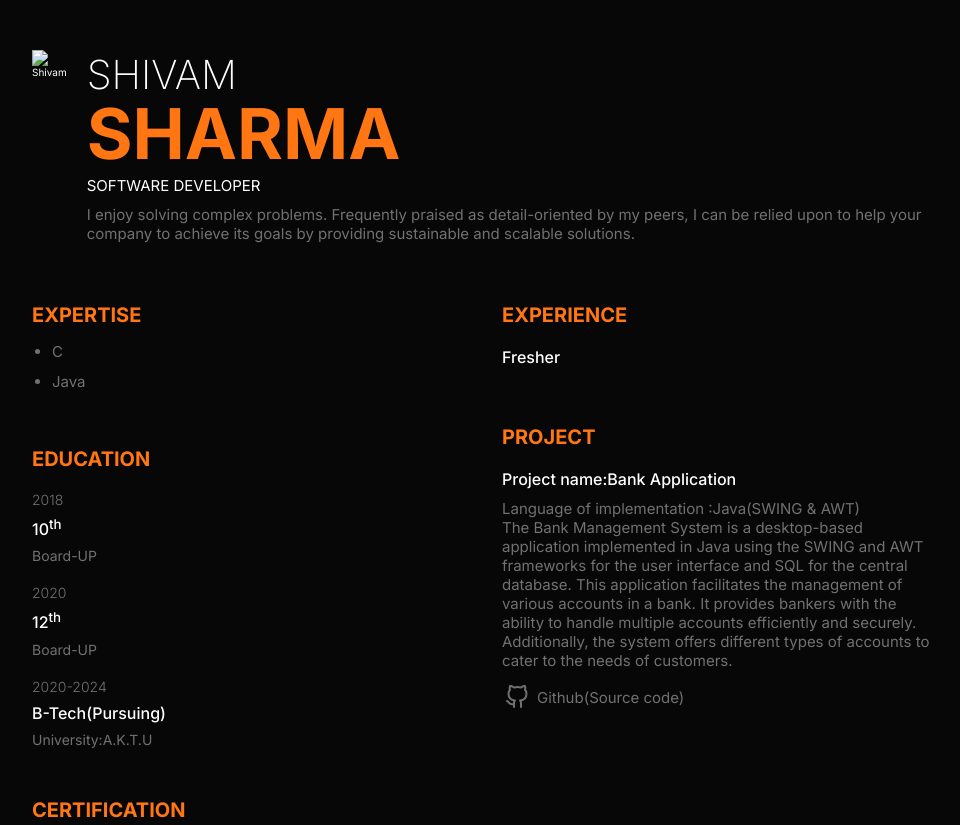
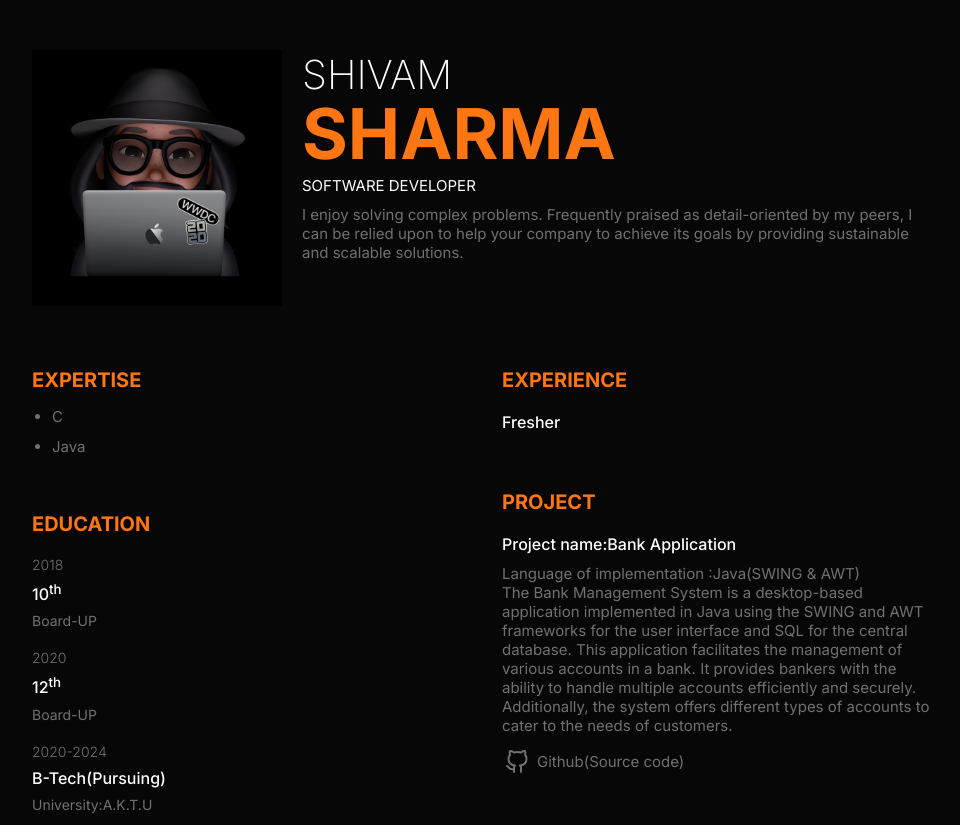
Before and after one commit to ShivamBhardwaj52/Mywebresume, a plain HTML site: page index.html in a window 1280 px wide. Shown: the top 825 px of the page, without its empty margins (158-1118 px from the left). Drawn offline with nearby package versions, Linux system fonts and the light colour scheme.

Commit message:
This updation was for the image

```diff
--- a/index.html
+++ b/index.html
@@ -16,7 +16,7 @@
       <div class="profile_container">
         <!-- the below code is for the image and can be changed from the folder image you can add your won image by replacing the image in the folder -->
         <div class="profile_profileImg">
-          <img src="./image/logo.png" alt="Shivam">
+          <img src="./logo.png" alt="Shivam">
         </div>
         <div>
 
```
